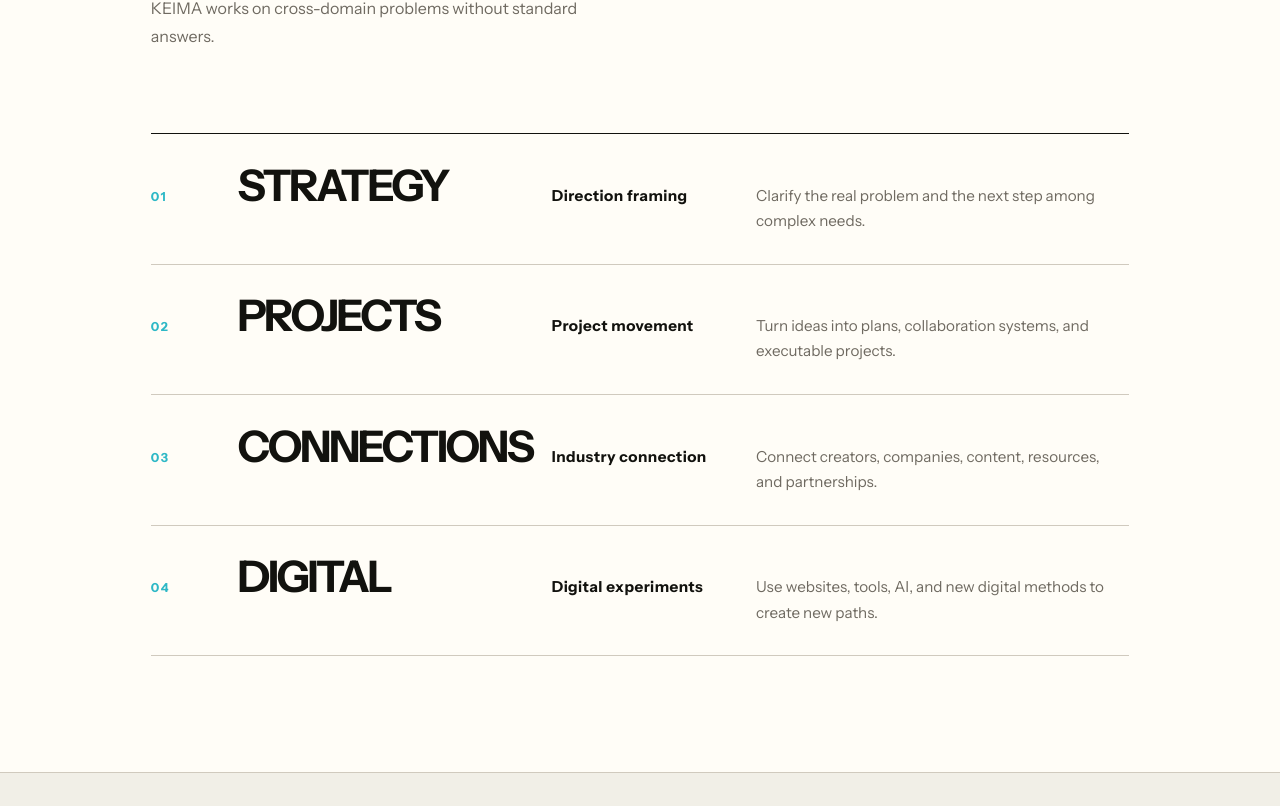
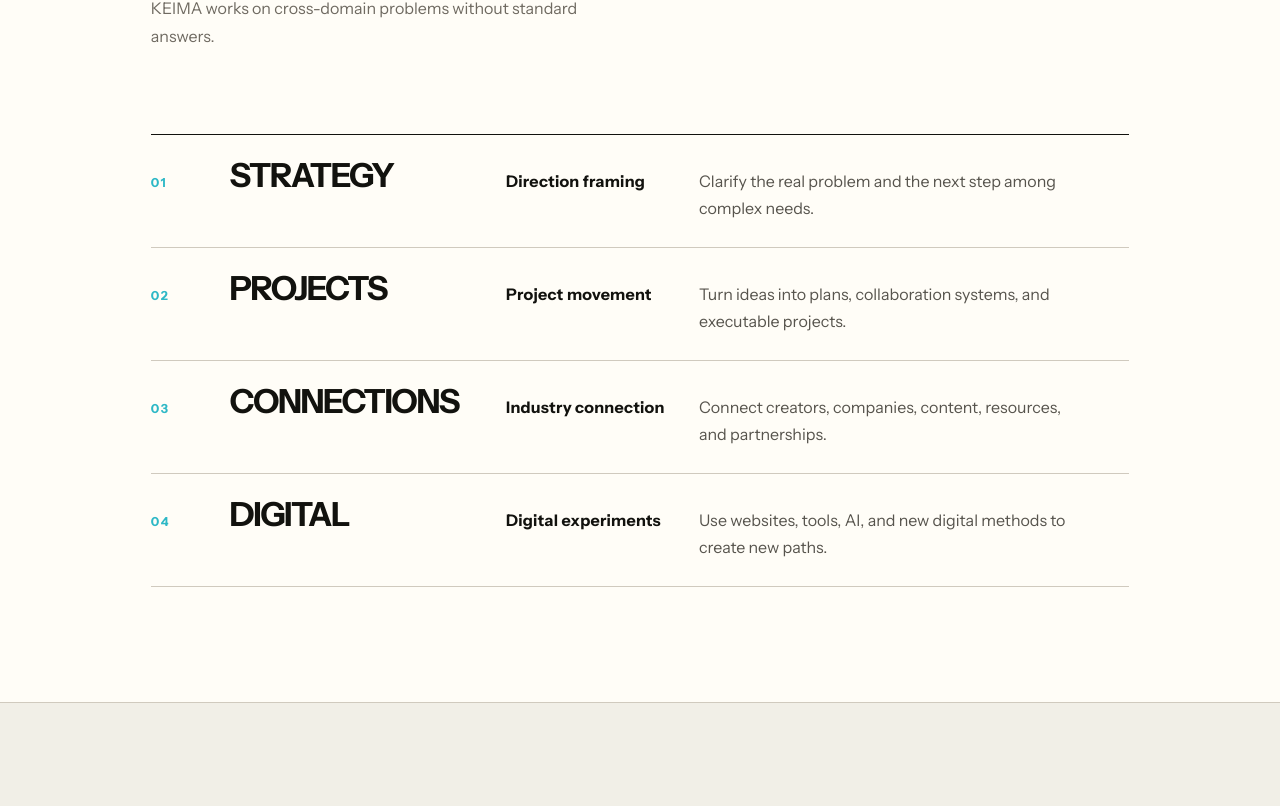
Before and after one commit to pa023315/keima-website, a Next.js app: page /en/ in a window 1280 px wide. Shown: the part 1614-2420 px from the top of the page. Built offline with nearby package versions, Linux system fonts and the light colour scheme.

Commit message:
style: align service and project rows

```diff
--- a/src/app/globals.css
+++ b/src/app/globals.css
@@ -1100,8 +1100,8 @@
   max-width: 30rem;
   margin: 1.25rem 0 0;
   color: var(--text-secondary);
-  font-size: clamp(1rem, 1.1vw, 1.2rem);
-  line-height: 1.75;
+  font-size: var(--type-body);
+  line-height: 1.78;
 }
 
 .positioning-index,
@@ -1173,10 +1173,10 @@
 .approach-row .reveal-content,
 .project-row-content {
   display: grid;
-  grid-template-columns: minmax(3rem, 0.45fr) minmax(11rem, 2fr) minmax(10rem, 1.25fr) minmax(16rem, 2.4fr) auto;
-  gap: clamp(0.75rem, 1.6vw, 2rem);
+  grid-template-columns: minmax(2.75rem, 0.4fr) minmax(10rem, 1.7fr) minmax(9rem, 1.15fr) minmax(18rem, 2.5fr) 2rem;
+  gap: clamp(0.75rem, 1.4vw, 1.75rem);
   align-items: baseline;
-  padding: clamp(1.2rem, 2.4vw, 2.25rem) 0;
+  padding: clamp(1.25rem, 1.9vw, 1.8rem) 0;
 }
 
 .project-row a.project-row-content {
@@ -1194,27 +1194,27 @@
 .project-title {
   margin: 0;
   color: var(--keima-ink);
-  font-size: clamp(1.65rem, 3.4vw, 4rem);
-  font-weight: 650;
-  letter-spacing: -0.055em;
-  line-height: 0.95;
+  font-size: clamp(1.65rem, 2.6vw, 3rem);
+  font-weight: 620;
+  letter-spacing: -0.045em;
+  line-height: 1;
 }
 
 .row-label,
 .project-label {
   margin: 0;
   color: var(--keima-ink);
-  font-size: clamp(0.95rem, 1vw, 1.1rem);
-  font-weight: 850;
-  letter-spacing: 0.03em;
+  font-size: var(--type-body);
+  font-weight: 700;
+  letter-spacing: 0.015em;
 }
 
 .row-description,
 .project-description {
   margin: 0;
-  color: var(--text-secondary);
-  font-size: clamp(0.95rem, 1vw, 1.08rem);
-  line-height: 1.65;
+  color: #57544d;
+  font-size: var(--type-body);
+  line-height: 1.7;
 }
 
 .project-arrow {
@@ -1339,8 +1339,8 @@
 
 .profile-bio p {
   margin: 0;
-  color: var(--text-primary);
-  font-size: clamp(1.02rem, 1.15vw, 1.22rem);
+  color: var(--keima-ink);
+  font-size: var(--type-body);
   line-height: 1.78;
 }
 
```
Also changed, not shown: 1 other file (tests, documents, lock files or other folders).
